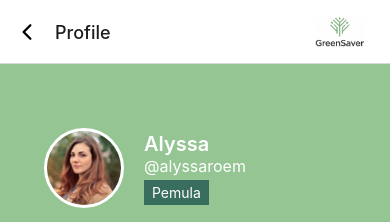
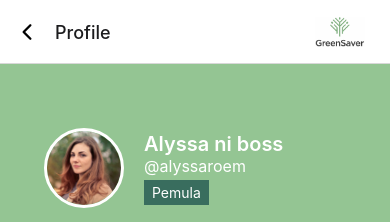
Before and after one commit to H8-FP-GreenSaver/Client, a React Native app in the folder GreenSaver/: screen /Profile in a window 390 px wide. Shown: the top 222 px of the page. Built offline with nearby package versions, Linux system fonts and the light colour scheme.

Commit message:
fix: fix layout

```diff
--- a/GreenSaver/screens/ProfileScreen.js
+++ b/GreenSaver/screens/ProfileScreen.js
@@ -18,7 +18,7 @@ export default function ProfileScreen({ navigation }) {
               style={styles.profileImage}
             />
             <View style={styles.userInfo}>
-              <Text style={styles.name}>Alyssa</Text>
+              <Text style={styles.name}>Alyssa ni boss</Text>
               <Text style={styles.username}>@alyssaroem</Text>
               <Text style={styles.role}>Pemula</Text>
             </View>
```
